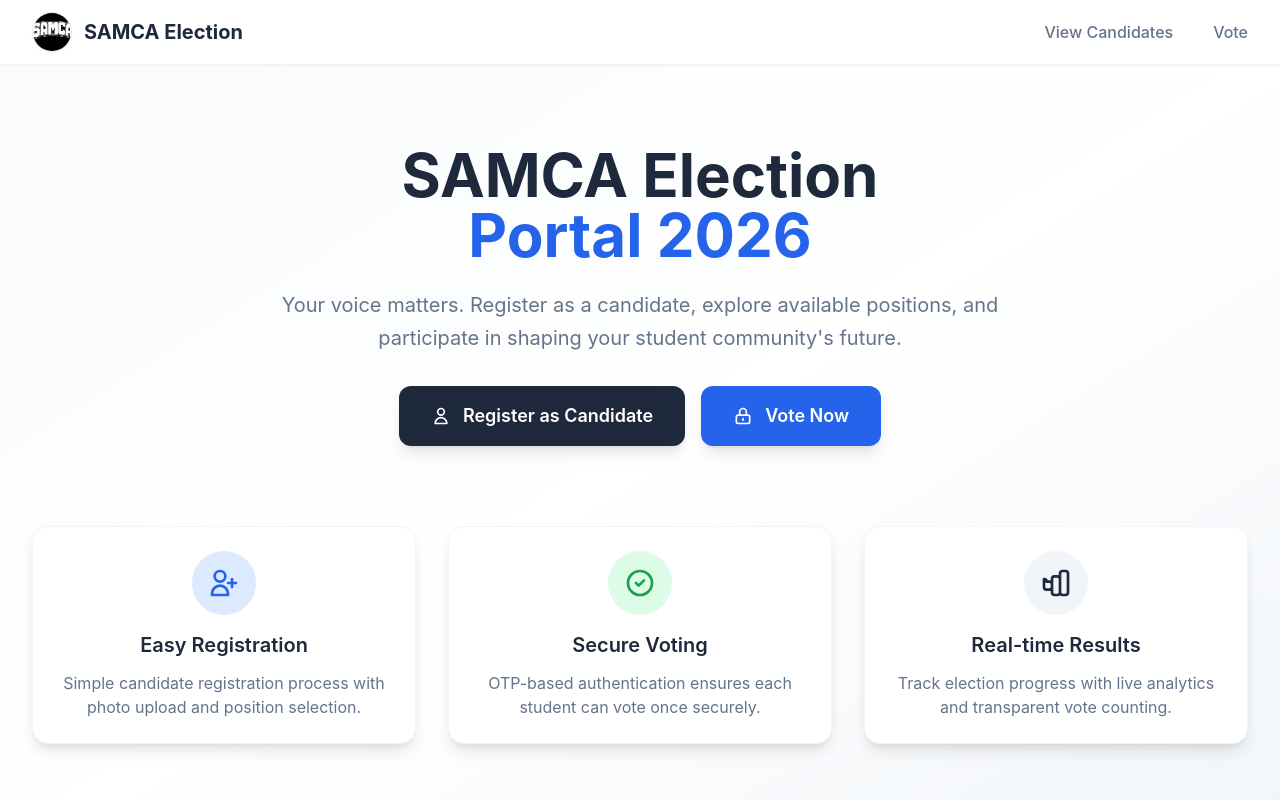
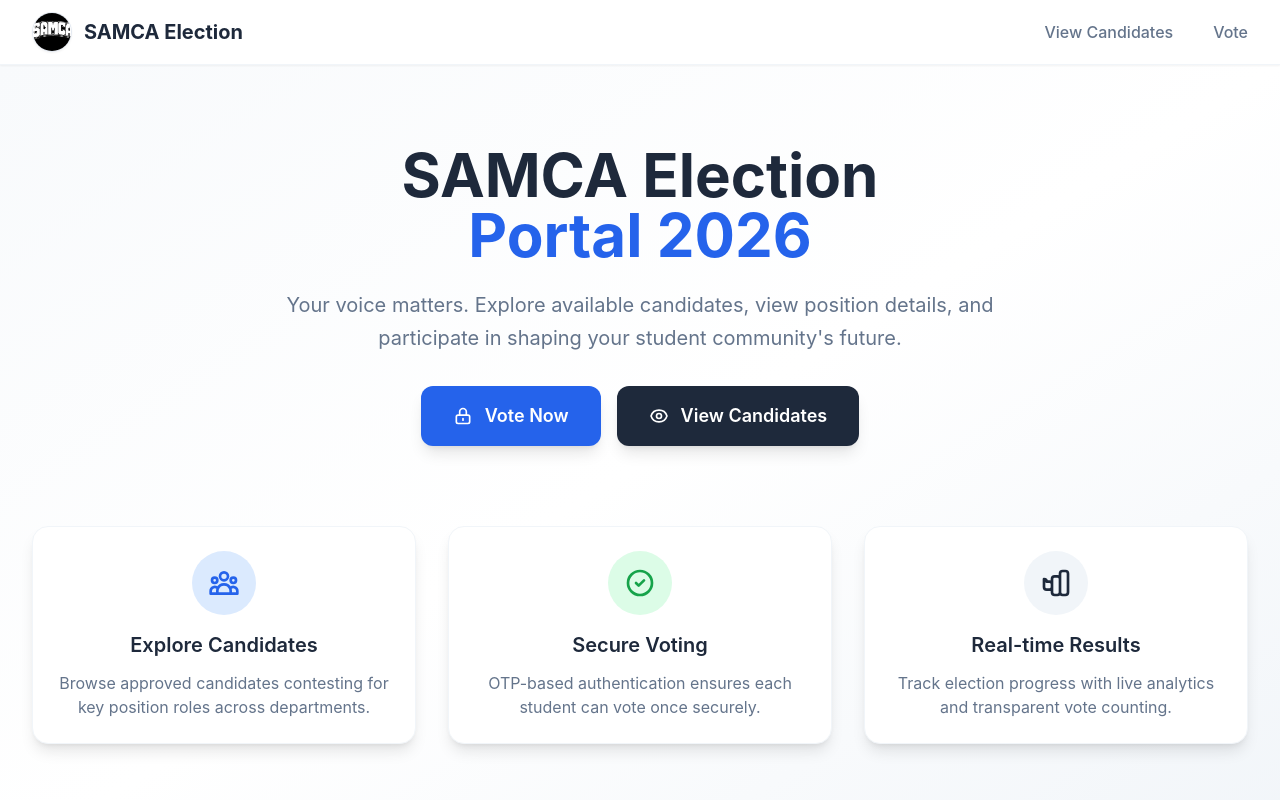
Before and after one commit to Shashidharak89/SAMCA-VOTING-APP-2026, a React (Vite) app in the folder Frontend/: page / in a window 1280 px wide. Shown: the top 800 px of the page. Built offline with nearby package versions, Linux system fonts and the light colour scheme; no server answers.

Commit message:
Feat : Home page register as candidate removed

```diff
--- a/Frontend/src/App.jsx
+++ b/Frontend/src/App.jsx
@@ -242,25 +242,12 @@ function Home() {
             <span className="block text-accent-600">Portal 2026</span>
           </h1>
           <p className="text-xl text-text-secondary mb-8 max-w-3xl mx-auto leading-relaxed">
-            Your voice matters. Register as a candidate, explore available positions, and participate in shaping your
+            Your voice matters. Explore available candidates, view position details, and participate in shaping your
             student community's future.
           </p>
 
           {/* CTA Buttons */}
           <div className="flex flex-col sm:flex-row gap-4 justify-center mb-16">
-            <Link
-              to="/register"
-              className="inline-flex items-center px-8 py-4 text-lg font-semibold rounded-xl bg-primary-800 text-white shadow-lg hover:bg-white transform hover:scale-105 transition-all duration-200">
-              <svg className="mr-3 h-5 w-5" fill="none" viewBox="0 0 24 24" stroke="currentColor">
-                <path
-                  strokeLinecap="round"
-                  strokeLinejoin="round"
-                  strokeWidth={2}
-                  d="M16 7a4 4 0 11-8 0 4 4 0 018 0zM12 14a7 7 0 00-7 7h14a7 7 0 00-7-7z"
-                />
-              </svg>
-              Register as Candidate
-            </Link>
             <Link
               to="/vote"
               className="inline-flex items-center px-8 py-4 text-lg font-semibold rounded-xl bg-blue-600 text-white shadow-lg hover:bg-white hover:text-blue-600 transform hover:scale-105 transition-all duration-200">
@@ -274,6 +261,25 @@ function Home() {
               </svg>
               Vote Now
             </Link>
+            <Link
+              to="/view-candidates"
+              className="inline-flex items-center px-8 py-4 text-lg font-semibold rounded-xl bg-primary-800 text-white shadow-lg hover:bg-white hover:text-primary-800 transform hover:scale-105 transition-all duration-200">
+              <svg className="mr-3 h-5 w-5" fill="none" viewBox="0 0 24 24" stroke="currentColor">
+                <path
+                  strokeLinecap="round"
+                  strokeLinejoin="round"
+                  strokeWidth={2}
+                  d="M15 12a3 3 0 11-6 0 3 3 0 016 0z"
+                />
+                <path
+                  strokeLinecap="round"
+                  strokeLinejoin="round"
+                  strokeWidth={2}
+                  d="M2.458 12C3.732 7.943 7.523 5 12 5c4.478 0 8.268 2.943 9.542 7-1.274 4.057-5.064 7-9.542 7-4.477 0-8.268-2.943-9.542-7z"
+                />
+              </svg>
+              View Candidates
+            </Link>
           </div>
         </div>
 
@@ -286,13 +292,13 @@ function Home() {
                   strokeLinecap="round"
                   strokeLinejoin="round"
                   strokeWidth={2}
-                  d="M18 9v3m0 0v3m0-3h3m-3 0h-3m-2-5a4 4 0 11-8 0 4 4 0 018 0zM3 20a6 6 0 0112 0v1H3v-1z"
+                  d="M17 20h5v-2a3 3 0 00-5.356-1.857M17 20H7m10 0v-2c0-.656-.126-1.283-.356-1.857M7 20H2v-2a3 3 0 015.356-1.857M7 20v-2c0-.656.126-1.283.356-1.857m0 0a5.002 5.002 0 019.288 0M15 7a3 3 0 11-6 0 3 3 0 016 0zm6 3a2 2 0 11-4 0 2 2 0 014 0zM7 10a2 2 0 11-4 0 2 2 0 014 0z"
                 />
               </svg>
             </div>
-            <h3 className="text-xl font-semibold text-text-primary mb-3">Easy Registration</h3>
+            <h3 className="text-xl font-semibold text-text-primary mb-3">Explore Candidates</h3>
             <p className="text-text-secondary">
-              Simple candidate registration process with photo upload and position selection.
+              Browse approved candidates contesting for key position roles across departments.
             </p>
           </div>
 
--- a/Frontend/src/pages/CandidateRegister.jsx
+++ b/Frontend/src/pages/CandidateRegister.jsx
@@ -50,7 +50,7 @@ export default function CandidateRegister() {
     if (!form.usn.trim()) return setMessage("Please enter USN");
     const emailRegex = /^nu26mca(00[1-9]|0[1-9]\d|1\d\d|200)@nmamit\.in$/i;
     if (!emailRegex.test(form.email.trim().toLowerCase())) {
-      return setMessage("Email must be in format nu26mca###@nmamit.in (001 to 200)");
+      return setMessage("Please enter a valid college email ID");
     }
     setMessage("");
     setSubmitting(true);
@@ -112,7 +112,7 @@ export default function CandidateRegister() {
                 type="email"
                 value={form.email}
                 onChange={handleChange}
-                placeholder="nu26mca001@nmamit.in"
+                placeholder="Enter college email"
                 required
                 className="input-field mt-1"
               />
--- a/Frontend/src/pages/Login.jsx
+++ b/Frontend/src/pages/Login.jsx
@@ -154,7 +154,7 @@ export default function Login({ onLogin }) {
               <label className="block text-sm font-medium text-text-primary mb-2">College Email</label>
               <input
                 type="email"
-                placeholder="nu26mca001@nmamit.in"
+                placeholder="Enter your college email"
                 value={email}
                 onChange={(e) => {
                   const val = e.target.value;
@@ -166,7 +166,7 @@ export default function Login({ onLogin }) {
               />
               {!emailValid && (
                 <p className="mt-1 text-xs font-medium text-red-600">
-                  Email must be in format nu26mca###@nmamit.in (001 to 200)
+                  Please enter a valid college email ID
                 </p>
               )}
             </div>
```
Also changed, not shown: 1 other file (tests, documents, lock files or other folders).
